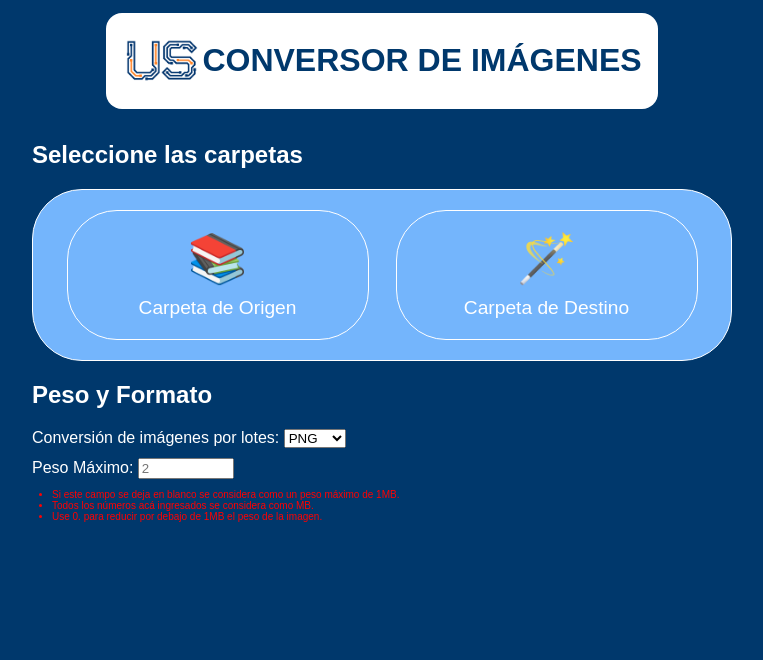
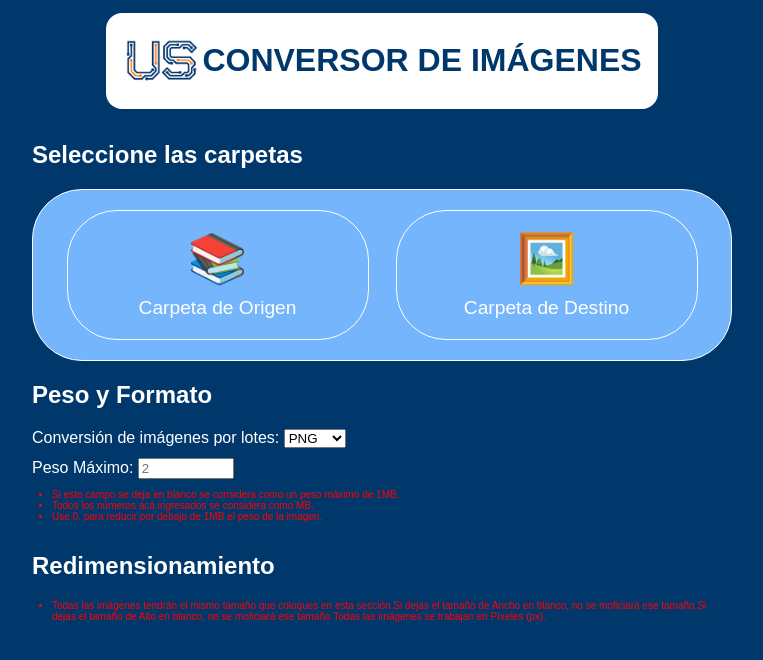
Before and after one commit to raulferreyra/image-convertor, a Vue app in the folder frontend/: page / in a window 1280 px wide. Shown: the top 660 px of the page, without its empty margins (258-1021 px from the left). Built offline with nearby package versions, Linux system fonts and the light colour scheme; a web font is replaced by a local one.

Commit message:
Messages

```diff
--- a/frontend/src/components/Home.vue
+++ b/frontend/src/components/Home.vue
@@ -9,7 +9,7 @@
                 <h2>Seleccione las carpetas</h2>
                 <div class="folder_box">
                     <label for="file_orig" class="orig Boxing_folder">📚 <span>Carpeta de Origen</span></label>
-                    <label for="file_dest" class="dest Boxing_folder">🪄 <span>Carpeta de Destino</span></label>
+                    <label for="file_dest" class="dest Boxing_folder">🖼️ <span>Carpeta de Destino</span></label>
                     <input type="file" class="file_hidden" name="file_orig" id="file_orig" aria-hidden="true">
                     <input type="file" class="file_hidden" name="file_dest" id="file_dest" aria-hidden="true">
                 </div>
@@ -42,6 +42,20 @@
                         </li>
                         <li>
                             <label for="max_weight">Use 0. para reducir por debajo de 1MB el peso de la imagen.</label>
+                        </li>
+                    </ul>
+                </div>
+            </div>
+            <div class="changes">
+                <h2>Redimensionamiento</h2>
+                <div class="row message">
+                    <ul>
+                        <li>
+                            <label for="">Todas las imágenes tendrán el mismo tamaño que coloques en esta
+                                sección.</label>
+                            <label for="">Si dejas el tamaño de Ancho en blanco, no se moficiará ese tamaño.</label>
+                            <label for="">Si dejas el tamaño de Alto en blanco, no se moficiará ese tamaño.</label>
+                            <label for="">Todas las imágenes se trabajan en Píxeles (px).</label>
                         </li>
                     </ul>
                 </div>
```
